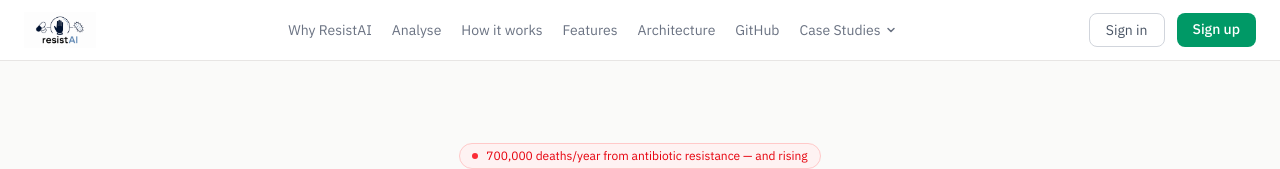
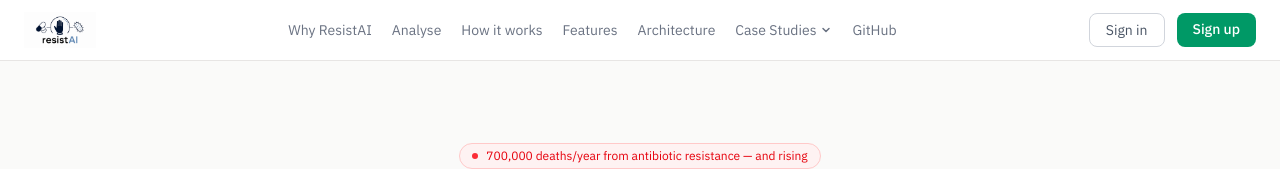
Before and after one commit to kagansaglam/resistai-web, a Next.js app: page / in a window 1280 px wide. Shown: the top 169 px of the page. Built offline with nearby package versions, Linux system fonts and the light colour scheme.

Commit message:
fix: reorder navbar - case studies before github

```diff
--- a/components/Navbar.tsx
+++ b/components/Navbar.tsx
@@ -15,14 +15,15 @@
   { href: '#how-it-works', label: 'How it works', anchor: true },
   { href: '#features', label: 'Features', anchor: true },
   { href: '/architecture', label: 'Architecture' },
-  { href: 'https://github.com/kagansaglam/resistai', label: 'GitHub', external: true },
 ]
+
+const GITHUB_URL = 'https://github.com/kagansaglam/resistai'
 
 export default function Navbar() {
   const [open, setOpen] = useState(false)
   const [scrolled, setScrolled] = useState(false)
-  const [csOpen, setCsOpen] = useState(false)       // desktop dropdown
-  const [csMobileOpen, setCsMobileOpen] = useState(false)  // mobile accordion
+  const [csOpen, setCsOpen] = useState(false)
+  const [csMobileOpen, setCsMobileOpen] = useState(false)
 
   useEffect(() => {
     const onScroll = () => setScrolled(window.scrollY > 8)
@@ -42,9 +43,7 @@
         {/* Desktop nav */}
         <div className="hidden md:flex gap-5 text-sm text-gray-500 items-center">
           {NAV_LINKS.map(link =>
-            link.external ? (
-              <a key={link.href} href={link.href} target="_blank" rel="noopener noreferrer" className="hover:text-gray-900 transition">{link.label}</a>
-            ) : link.anchor ? (
+            link.anchor ? (
               <a key={link.href} href={link.href} className="hover:text-gray-900 transition">{link.label}</a>
             ) : (
               <Link key={link.href} href={link.href} className="hover:text-gray-900 transition">{link.label}</Link>
@@ -79,6 +78,9 @@
               </div>
             )}
           </div>
+
+          {/* GitHub (after case studies) */}
+          <a href={GITHUB_URL} target="_blank" rel="noopener noreferrer" className="hover:text-gray-900 transition">GitHub</a>
         </div>
 
         <div className="hidden md:flex gap-3 shrink-0">
@@ -109,13 +111,7 @@
         <div className="md:hidden fixed inset-0 z-40 flex flex-col" style={{ top: '57px' }}>
           <div className="bg-white border-b border-stone-200 px-6 py-4 flex flex-col gap-1 shadow-lg">
             {NAV_LINKS.map(link =>
-              link.external ? (
-                <a key={link.href} href={link.href} target="_blank" rel="noopener noreferrer"
-                  className="py-2.5 text-sm text-gray-600 hover:text-gray-900 border-b border-stone-100 transition"
-                  onClick={handleClose}>
-                  {link.label} ↗
-                </a>
-              ) : link.anchor ? (
+              link.anchor ? (
                 <a key={link.href} href={link.href}
                   className="py-2.5 text-sm text-gray-600 hover:text-gray-900 border-b border-stone-100 transition"
                   onClick={handleClose}>
@@ -151,6 +147,13 @@
               </div>
             )}
 
+            {/* GitHub (after case studies) */}
+            <a href={GITHUB_URL} target="_blank" rel="noopener noreferrer"
+              className="py-2.5 text-sm text-gray-600 hover:text-gray-900 border-b border-stone-100 transition"
+              onClick={handleClose}>
+              GitHub ↗
+            </a>
+
             <div className="flex gap-3 pt-3">
               <Link href="/auth/login" onClick={handleClose} className="flex-1 text-center px-4 py-2 text-sm text-gray-600 border border-gray-300 rounded-lg transition">Sign in</Link>
               <Link href="/auth/signup" onClick={handleClose} className="flex-1 text-center px-4 py-2 text-sm bg-emerald-600 text-white rounded-lg font-medium transition">Sign up</Link>
```
